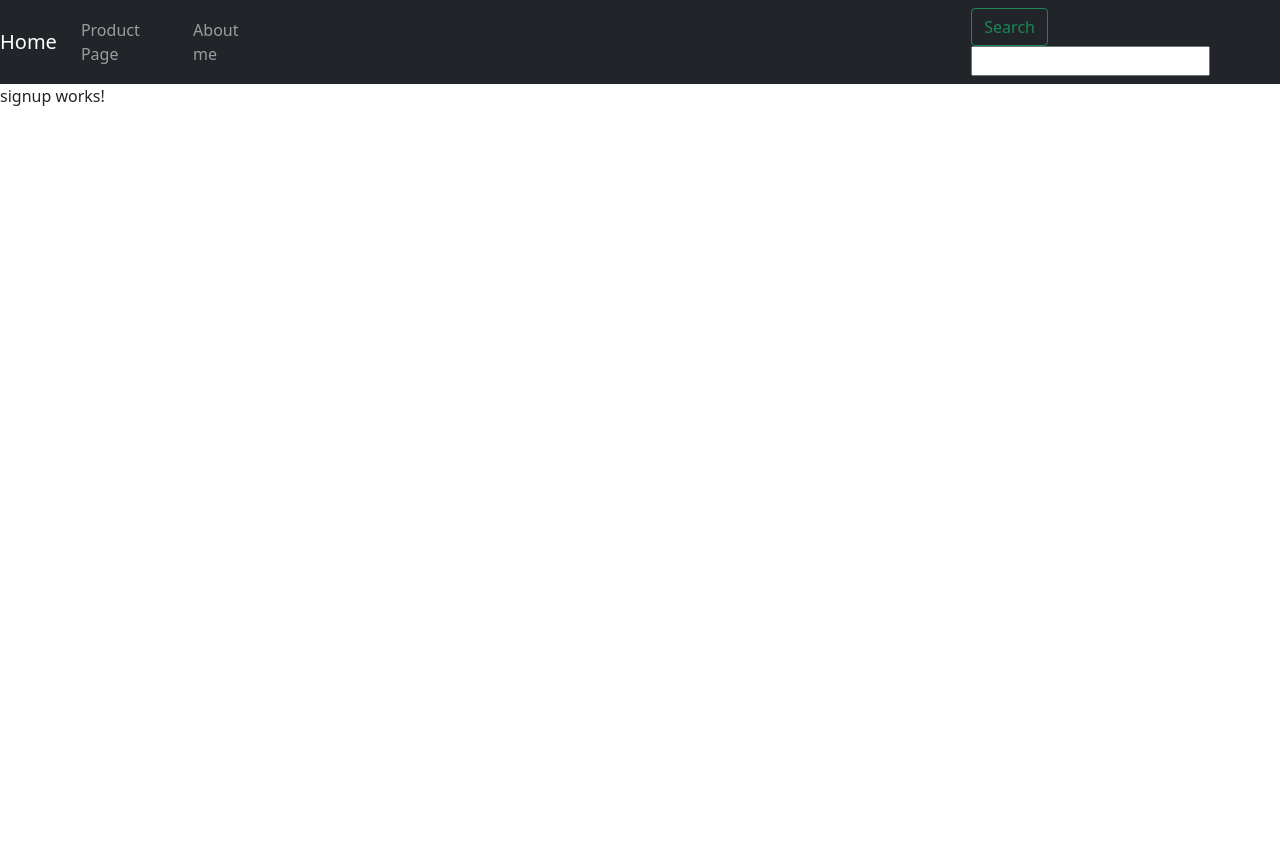
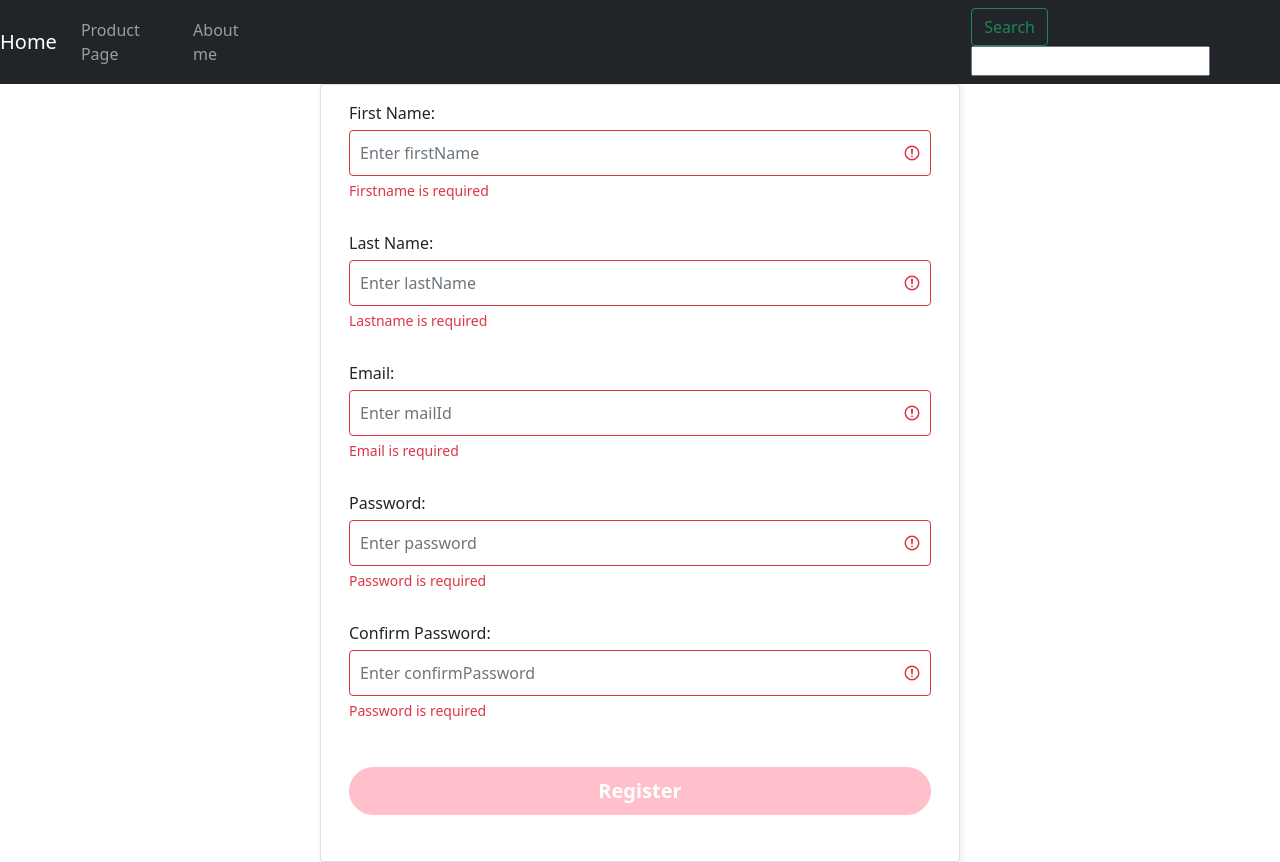
Before and after one commit to gauravJoshi1992/TeachLeapApp, an Angular app: page /sign-up in a window 1280 px wide. Before the commit the page ends 800 px from the top, so only its background shows below. Built offline with nearby package versions, Linux system fonts and the light colour scheme.

Commit message:
Signup form Validation

```diff
--- a/src/app/login/login.module.ts
+++ b/src/app/login/login.module.ts
@@ -15,6 +15,10 @@ import { SignupComponent } from './signup/signup.component';
     CommonModule,
     LoginRoutingModule,
     ReactiveFormsModule
+  ],
+  exports:[
+    LoginComponent,
+    SignupComponent
   ]
 })
 export class LoginModule { }
--- a/src/app/login/login/login.component.css
+++ b/src/app/login/login/login.component.css
@@ -8,6 +8,7 @@
 
 .card{
     width: 50%;
+    box-shadow: 1.5px 1.5px 2.5px 3px rgba(0, 0, 0, 0.041);
 }
 
 label{
@@ -17,3 +18,16 @@ label{
 input{
     padding: 10px;
 }
+
+.mt{
+    margin-bottom: 30px;
+}
+
+.btn{
+    background: pink;
+    border-radius: 34px;
+    width: 100%;
+    border-color: pink;
+    font-weight: 600;
+    margin-top: 16px;
+}
--- a/src/app/login/login/login.component.html
+++ b/src/app/login/login/login.component.html
@@ -1,21 +1,27 @@
 <article>
     <section class = "section">
         <div class="card" >
+            <div class= "card-title" style="text-align: center;">
+                <h3>Login Here!</h3>
+            </div>
             <div class="card-body">
             <form [formGroup] = 'loginForm'>
                 <div class = "container">
-                    <div class="form-group">
+                    <div class="form-group mt">
                         <label for="user-name">Username: </label>
                         <input type="text" class="form-control" name="user-name" id="user-name" aria-describedby="helpId"
                             placeholder="Enter USername" formControlName='username'>
                     </div>
-                    <div class="form-group">
+                    <div class="form-group mt">
                         <label for="pwd">Password: </label>
                         <input type="password" class="form-control" name="pwd" id="pwd" aria-describedby="helpId"
                             placeholder="Enter Password" formControlName='password'>
                     </div>
-                    <button class="btn btn-primary" (click) = "submit()">Submit</button>
-                    <a routerLink = "/sign-up">Sign Up</a>
+                    <a routerLink = "/resetPassword" style="float: right;">Forgot Password?</a>
+
+                    <button class="btn btn-primary btn-lg mt"(click) = "submit()">Login <i class="fa-solid fa-right-to-bracket"></i></button>
+                    <p>Or Register here!</p>
+                    <a routerLink = "/sign-up">Register</a>
                 </div>
             </form>
 
--- a/src/app/login/signup/signup.component.css
+++ b/src/app/login/signup/signup.component.css
@@ -0,0 +1,32 @@
+.section{
+    justify-content: center;
+    align-items: center;
+    position: relative;
+    display: flex;
+}
+
+.card{
+    width: 50%;
+    box-shadow: 1.5px 1.5px 2.5px 3px rgba(0, 0, 0, 0.041);
+}
+
+label{
+    padding-bottom: 5px;
+}
+
+input{
+    padding: 10px;
+}
+
+.mt{
+    margin-bottom: 30px;
+}
+
+.btn{
+    background: pink;
+    border-radius: 34px;
+    width: 100%;
+    border-color: pink;
+    font-weight: 600;
+    margin-top: 16px;
+}
--- a/src/app/login/signup/signup.component.html
+++ b/src/app/login/signup/signup.component.html
@@ -1 +1,66 @@
-<p>signup works!</p>
+<article>
+    <section class = "section">
+        <div class="card" >
+            <!-- <div class= "card-title" style="text-align: center;">
+                <h3>Login Here!</h3>
+            </div> -->
+            <div class="card-body">
+            <form [formGroup] = 'signupForm'>
+                <div class = "container">
+                    <div class="form-group mt">
+                        <label for="firstName">First Name: </label>
+                        <input type="text" class="form-control" name="firstName" id="firstName" aria-describedby="helpId"
+                            placeholder="Enter firstName" formControlName='firstName' [ngClass] = "{'is-invalid': signupForm?.get('firstName')?.errors && (signupForm?.get('firstName')?.touched || signupForm?.get('firstName')?.pristine)}">
+                        <div class = "invalid-feedback" *ngIf = "signupForm?.get('firstName')?.errors && (signupForm?.get('firstName')?.touched || signupForm?.get('firstName')?.pristine)">
+                            <div *ngIf = "f?.firstName?.errors?.required"> Firstname is required</div>
+                            <div *ngIf = "f?.firstName?.errors?.minlength">Minimum Length is 5</div>
+                        </div>
+                    </div>
+                    <div class="form-group mt">
+                        <label for="lastName">Last Name: </label>
+                        <input type="text" class="form-control" name="lastName" id="lastName" aria-describedby="helpId"
+                            placeholder="Enter lastName" formControlName='lastName' [ngClass] = "{'is-invalid': f?.lastName?.errors}">
+                        <div class = "invalid-feedback" *ngIf= "f?.lastName?.errors && (f?.lastName?.touched || f?.lastName?.pristine)">
+                            <div *ngIf = "f?.lastName?.errors?.required">Lastname is required</div>
+                            <div *ngIf = "f?.lastName?.errors?.minlength">Minimum Length is 2</div>
+                        </div>
+                    </div>
+                    <div class="form-group mt">
+                        <label for="mailId">Email: </label>
+                        <input type="text" class="form-control" name="mailId" id="mailId" aria-describedby="helpId"
+                            placeholder="Enter mailId" formControlName='mailId' [ngClass] = "{'is-invalid': f?.mailId?.errors}">
+                            <div class = "invalid-feedback" *ngIf= "f?.mailId?.errors && (f?.mailId?.touched || f?.mailId?.pristine)">
+                                <div *ngIf = "f?.mailId?.errors?.required">Email is required</div>
+                            </div>
+                    </div>
+                    <!-- <div formGroupName = "pwd"> -->
+                        <div class="form-group mt">
+                            <label for="password">Password: </label>
+                            <input type="password" class="form-control" name="password" id="password" aria-describedby="helpId"
+                                placeholder="Enter password" formControlName='password' [ngClass] = "{'is-invalid': signupForm?.get('password')?.errors && signupForm?.get('password')?.errors?.invalidPassword}">
+                            <div class="invalid-feedback" *ngIf="signupForm?.get('password')?.errors">
+                                <div *ngIf="signupForm?.get('password')?.errors?.required">Password is required</div>
+                                <div *ngIf="signupForm?.get('password')?.touched && signupForm?.get('password')?.errors?.invalidPassword">Minimum eight characters, at least one letter and one number
+                                </div>
+                            </div>
+                        </div>
+                        <div class="form-group mt">
+                            <label for="confirmPassword">Confirm Password: </label>
+                            <input type="password" class="form-control" name="confirmPassword" id="confirmPassword" aria-describedby="helpId"
+                                placeholder="Enter confirmPassword" formControlName='confirmPassword' [ngClass] = "{'is-invalid': signupForm.get('confirmPassword')?.errors}">
+                                <div class="invalid-feedback" *ngIf="signupForm?.get('confirmPassword')?.errors">
+                                    <div *ngIf = "signupForm.get('confirmPassword')?.errors?.required">Password is required</div>
+                                    <!-- <div *ngIf = "signupForm.get('confirmPassword')?.value !== signupForm.get('password')?.value && signupForm?.get('confirmedPassword')?.hasError('passwordMismatch') ">Password Mismatch</div> -->
+                                    <div *ngIf = "signupForm.get('confirmPassword')?.touched && signupForm.get('confirmPassword')?.errors?.passwordMismatch">Password Mismatch</div>
+                                </div>
+                        </div>
+                    <!-- </div> -->
+
+                    <button class="btn btn-primary btn-lg mt" (click) = "submit()">Register</button>
+                </div>
+            </form>
+
+            </div>
+        </div>
+    </section>
+</article>
--- a/src/app/login/signup/signup.component.ts
+++ b/src/app/login/signup/signup.component.ts
@@ -1,4 +1,5 @@
 import { Component, OnInit } from '@angular/core';
+import { AbstractControl, FormBuilder, FormControl, FormGroup, ValidationErrors, Validators } from '@angular/forms';
 
 @Component({
   selector: 'app-signup',
@@ -6,10 +7,49 @@ import { Component, OnInit } from '@angular/core';
   styleUrls: ['./signup.component.css']
 })
 export class SignupComponent implements OnInit {
+  public signupForm: FormGroup = new FormGroup({});
 
-  constructor() { }
+  constructor(private fb: FormBuilder) { }
 
   ngOnInit(): void {
+    this.signupForm = this.fb.group({
+      firstName: ['',[Validators.required, Validators.minLength(5)]],
+      lastName: ['',[ Validators.required, Validators.minLength(2)]],
+      mailId: ['',[Validators.pattern("^(?=.*[A-Za-z])(?=.*\d)[A-Za-z\d]{8,}$"), Validators.required]],
+      password: ['', [Validators.required, this.patternValidator]],
+      confirmPassword: ['',Validators.required]
+      }, {validator: this.confirmPassword})
   }
 
+  patternValidator(c: AbstractControl): ValidationErrors {
+      if (!c.value) {
+        return  {invalidPassword: true};
+      }
+      const regex = new RegExp('^(?=.*?[A-Z])(?=.*?[a-z])(?=.*?[0-9]).{8,}$');
+      const valid = regex.test(c.value);
+      return valid ? {invalidPassword: false} : { invalidPassword: true };
+    };
+
+   get f(){
+     console.log(this.signupForm);
+    return this.signupForm.controls;
+  }
+
+  confirmPassword(c:any): any{
+    if(!c.controls.confirmPassword || !c.controls.password){
+      return null;
+    }
+    if(c.controls.confirmPassword.errors && !c.controls.confirmPassword.errors.passwordMismatch ){
+      return null;
+    }
+    if(c.controls.confirmPassword.value !== c.controls.password.value){
+      c.controls.confirmPassword.setErrors({passwordMismatch: true})
+    } else{
+      c.controls.confirmPassword.setErrors(null);
+    }
+  }
+
+  submit(){
+    console.log('Submitted');
+  }
 }
--- a/src/app/product-list/product-list.component.css
+++ b/src/app/product-list/product-list.component.css
@@ -18,7 +18,7 @@
   }
 
   .product{
-    background-color:floralwhite;
+    background-color: hsl(320deg 43% 94% / 45%);
     width: 20%;
     height: 475px;
     float: left;
--- a/src/app/product-list/product-list.component.html
+++ b/src/app/product-list/product-list.component.html
@@ -15,14 +15,14 @@
   <h6 style="margin: 8px;">CATEGORY</h6>
   <div *ngFor="let item of categoryData" style="margin:8px">
     <label class="custom-control custom-checkbox">
-      <input type="checkbox" name="{{item.title}}" id="{{item.title}}" value="checkedValue"
+      <input type="checkbox" name="{{item.title}}" (change) ="filterData($event)" id="{{item.title}}" value="{{item.title}}"
         class="custom-control-input"> &nbsp; &nbsp;
       <span class="custom-control-indicator">{{item.title}}</span>
     </label>
   </div>
 </div>
 <div style="width: 80%; height: 100%; float: left;">
-  <div routerLink="/product-detail" class="product" *ngFor=" let item of productList">
+  <div routerLink="/product-detail" class="product" *ngFor=" let item of filteredProductList">
     <div class="image-box"></div>
     <img class="image" src="{{item.image}}">
     <div class="text">
```
Also changed, not shown: src/app/product-list/product-list.component.ts (+21 -6 lines), src/index.html (+8 -6 lines).
